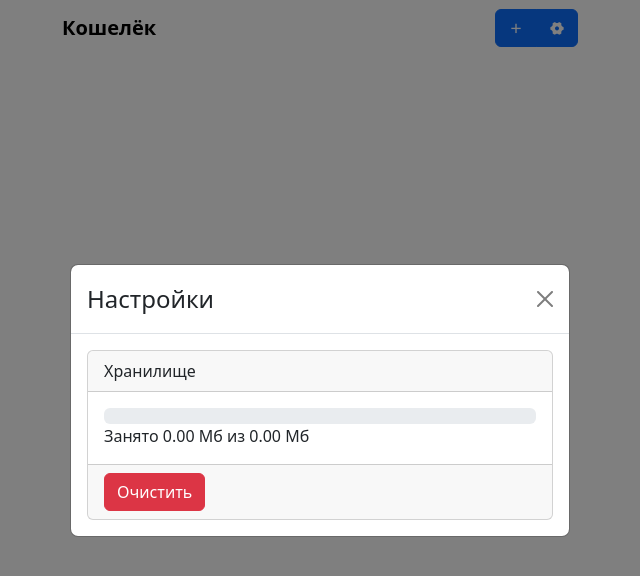
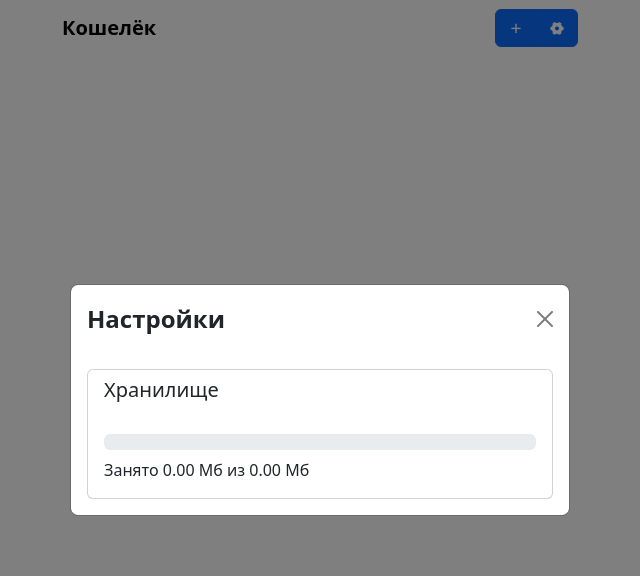
Before and after one commit to mrskycriper/cardholder, a React (Vite) app: page / in a window 1280 px wide. Both pictures are taken after a click on the button 877 px from the left and 28 px from the top of the page. Shown: the top 576 px of the page, without its empty margins (320-960 px from the left). Built offline with nearby package versions, Linux system fonts and the light colour scheme.

Commit message:
Update settings

```diff
--- a/src/components/Settings/index.tsx
+++ b/src/components/Settings/index.tsx
@@ -15,14 +15,6 @@ function Settings() {
     []
   );
 
-  const clenupWorker: Worker = useMemo(
-    () =>
-      new Worker(new URL("./clenup-worker.ts", import.meta.url), {
-        type: "module",
-      }),
-    []
-  );
-
   useEffect(() => {
     estimateWorker.postMessage("GET");
     estimateWorker.onmessage = async (e: MessageEvent<StorageEstimate>) => {
@@ -33,10 +25,6 @@ function Settings() {
   const handleClose = () => setShow(false);
   const handleShow = () => setShow(true);
 
-  const handleCleanup = () => {
-    clenupWorker.postMessage("CLEAN");
-  };
-
   return (
     <>
       <Button variant="primary" onClick={handleShow}>
@@ -44,13 +32,15 @@ function Settings() {
       </Button>
 
       <Modal show={show} onHide={handleClose} centered>
-        <Modal.Header closeButton>
-          <Modal.Title>Настройки</Modal.Title>
+        <Modal.Header className="border-0" closeButton>
+          <Modal.Title className="fw-bold">Настройки</Modal.Title>
         </Modal.Header>
         <Modal.Body>
           <Card>
-            <Card.Header>Хранилище</Card.Header>
-            <Card.Body>
+            <Card.Header className="border-0 bg-transparent">
+              <Card.Title>Хранилище</Card.Title>
+            </Card.Header>
+            <Card.Body className="d-flex flex-column gap-2">
               <ProgressBar
                 now={
                   estimate.quota !== undefined && estimate.usage !== undefined
@@ -58,6 +48,7 @@ function Settings() {
                     : 0
                 }
               />
+              <Card.Text>
                 {`Занято ${
                   estimate.usage !== undefined
                     ? (estimate.usage / 1024 / 1024).toFixed(2)
@@ -67,12 +58,8 @@ function Settings() {
                     ? (estimate.quota / 1024 / 1024).toFixed(2)
                     : 0
                 } Мб`}
+              </Card.Text>
             </Card.Body>
-            <Card.Footer>
-              <Button variant="danger" onClick={handleCleanup}>
-                Очистить
-              </Button>
-            </Card.Footer>
           </Card>
         </Modal.Body>
       </Modal>
```
Lines whose indentation alone changed are shown as unchanged.
